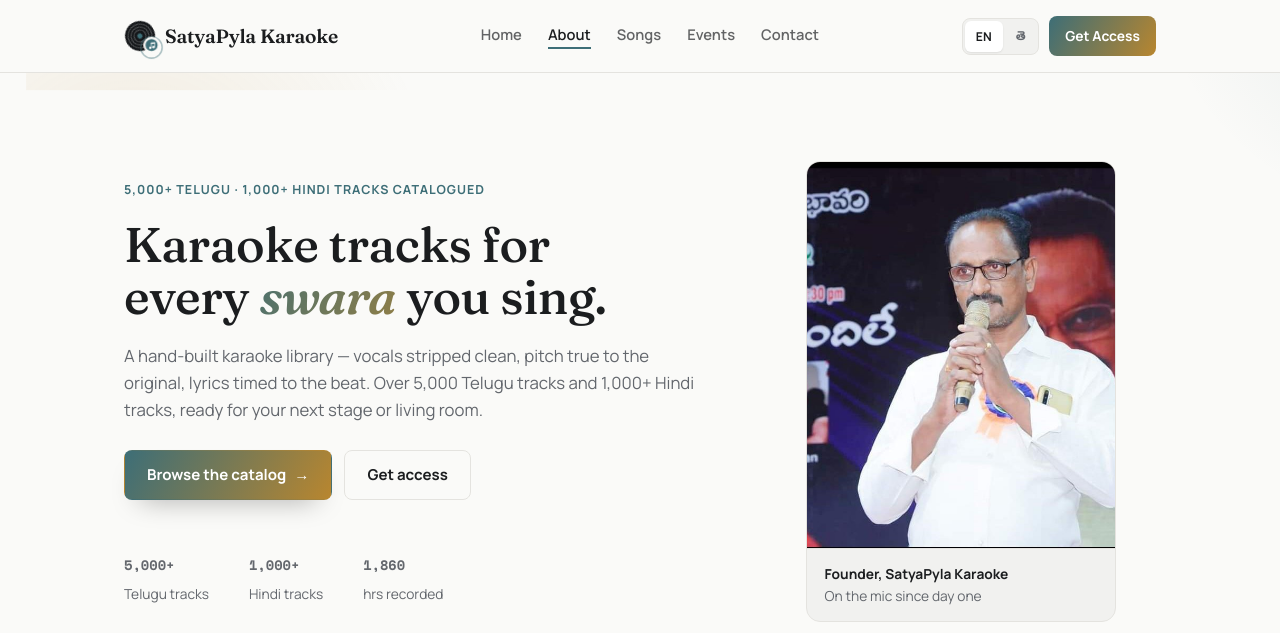
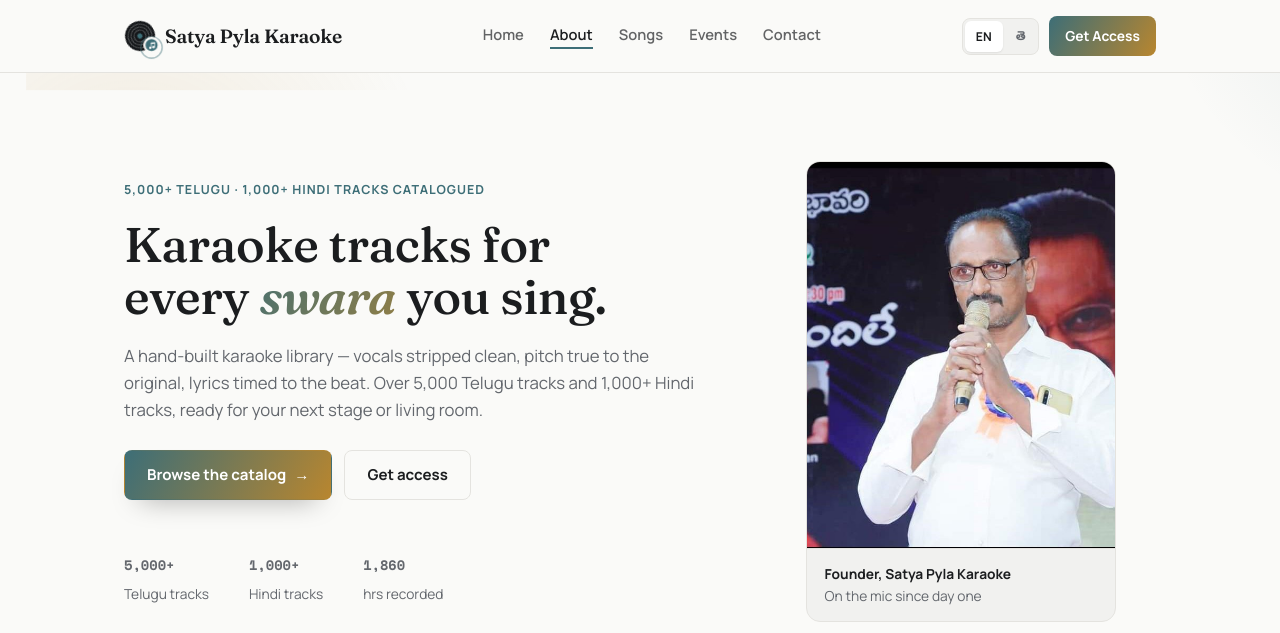
Before and after one commit to JhansiPyla2810/spkaraoke, a Next.js app: page / in a window 1280 px wide. Shown: the top 633 px of the page. Built offline with nearby package versions, Linux system fonts and the light colour scheme; no server answers; the database is empty.

Commit message:
Rebrand to Satya Pyla Karaoke (spaced) to avoid Google autocorrecting to 'Satyapal'

```diff
--- a/src/app/admin/page.tsx
+++ b/src/app/admin/page.tsx
@@ -13,7 +13,7 @@ export default async function AdminLoginPage({
   return (
     <div style={{ maxWidth: 380, margin: "80px auto", padding: "0 24px" }}>
       <h1 style={{ fontFamily: "Archivo, sans-serif", fontSize: "1.5rem", marginBottom: 20 }}>
-        SatyaPyla Karaoke Admin
+        Satya Pyla Karaoke Admin
       </h1>
       <form action={login} style={{ display: "flex", flexDirection: "column", gap: 14 }}>
         <div className="form-row">
--- a/src/app/layout.tsx
+++ b/src/app/layout.tsx
@@ -2,15 +2,15 @@ import type { Metadata } from "next";
 import "./globals.css";
 
 export const metadata: Metadata = {
-  title: "Telugu Karaoke Tracks — 5,000+ Songs | SatyaPyla Karaoke",
+  title: "Telugu Karaoke Tracks — 5,000+ Songs | Satya Pyla Karaoke",
   description:
-    "SatyaPyla Karaoke offers 5,000+ Telugu karaoke tracks and 1,000+ Hindi karaoke tracks, hand-mixed with vocals removed. Browse Telugu karaoke tracks by movie, request a song, or book a karaoke event in Kakinada, India.",
+    "Satya Pyla Karaoke offers 5,000+ Telugu karaoke tracks and 1,000+ Hindi karaoke tracks, hand-mixed with vocals removed. Browse Telugu karaoke tracks by movie, request a song, or book a karaoke event in Kakinada, India.",
   metadataBase: new URL("https://spkaraoke.vercel.app"),
   alternates: { canonical: "/" },
   openGraph: {
     type: "website",
-    siteName: "SatyaPyla Karaoke",
-    title: "Telugu Karaoke Tracks — 5,000+ Songs | SatyaPyla Karaoke",
+    siteName: "Satya Pyla Karaoke",
+    title: "Telugu Karaoke Tracks — 5,000+ Songs | Satya Pyla Karaoke",
     description:
       "5,000+ Telugu karaoke tracks and 1,000+ Hindi karaoke tracks, hand-mixed. Browse the catalog by movie, book a karaoke event, or request a song.",
     url: "https://spkaraoke.vercel.app",
@@ -18,7 +18,7 @@ export const metadata: Metadata = {
   },
   twitter: {
     card: "summary",
-    title: "Telugu Karaoke Tracks — 5,000+ Songs | SatyaPyla Karaoke",
+    title: "Telugu Karaoke Tracks — 5,000+ Songs | Satya Pyla Karaoke",
     description: "5,000+ Telugu karaoke tracks and 1,000+ Hindi karaoke tracks, hand-mixed in Kakinada, India.",
   },
 };
@@ -26,7 +26,7 @@ export const metadata: Metadata = {
 const jsonLd = {
   "@context": "https://schema.org",
   "@type": "LocalBusiness",
-  name: "SatyaPyla Karaoke",
+  name: "Satya Pyla Karaoke",
   description:
     "Hand-built Telugu and Hindi karaoke track library with 5,000+ Telugu and 1,000+ Hindi songs, plus karaoke events.",
   url: "https://spkaraoke.vercel.app/",
--- a/src/app/singers/[hero]/page.tsx
+++ b/src/app/singers/[hero]/page.tsx
@@ -19,7 +19,7 @@ export async function generateMetadata({
   const hero = await getHeroBySlug(slug);
   if (!hero || hero.count < MIN_SONGS_FOR_PAGE) return {};
   return {
-    title: `${hero.hero} Telugu Karaoke Tracks (${hero.count} songs) | SatyaPyla Karaoke`,
+    title: `${hero.hero} Telugu Karaoke Tracks (${hero.count} songs) | Satya Pyla Karaoke`,
     description: `Telugu karaoke tracks featuring ${hero.hero} — ${hero.count} karaoke tracks, vocals removed, pitch true to the original, ready to sing.`,
     alternates: { canonical: `/singers/${hero.slug}` },
   };
--- a/src/app/singers/page.tsx
+++ b/src/app/singers/page.tsx
@@ -3,7 +3,7 @@ import Link from "next/link";
 import { getAllHeroesWithCounts, MIN_SONGS_FOR_PAGE } from "@/lib/heroes";
 
 export const metadata: Metadata = {
-  title: "Telugu Karaoke Tracks by Singer & Hero — Full Catalog | SatyaPyla Karaoke",
+  title: "Telugu Karaoke Tracks by Singer & Hero — Full Catalog | Satya Pyla Karaoke",
   description:
     "Browse Telugu karaoke tracks by original hero and singer — NTR, Chiranjeevi, ANR, Nagarjuna and more, vocals removed, ready to sing.",
   alternates: { canonical: "/singers" },
@@ -71,7 +71,7 @@ export default async function SingersHubPage() {
 
       <p style={{ marginTop: 40 }}>
         <Link href="/" style={{ color: "var(--accent)", fontWeight: 700, textDecoration: "none" }}>
-          ← Back to SatyaPyla Karaoke home
+          ← Back to Satya Pyla Karaoke home
         </Link>
       </p>
     </div>
--- a/src/app/songs/[movie]/page.tsx
+++ b/src/app/songs/[movie]/page.tsx
@@ -19,7 +19,7 @@ export async function generateMetadata({
   const movie = await getMovieBySlug(slug);
   if (!movie || movie.count < MIN_SONGS_FOR_PAGE) return {};
   return {
-    title: `${movie.movie} Telugu Karaoke Tracks (${movie.count} song${movie.count === 1 ? "" : "s"}) | SatyaPyla Karaoke`,
+    title: `${movie.movie} Telugu Karaoke Tracks (${movie.count} song${movie.count === 1 ? "" : "s"}) | Satya Pyla Karaoke`,
     description: `Karaoke tracks for ${movie.movie} — ${movie.count} Telugu karaoke track${movie.count === 1 ? "" : "s"} from the movie, vocals removed, pitch true to the original, ready to sing.`,
     alternates: { canonical: `/songs/${movie.slug}` },
   };
--- a/src/app/songs/page.tsx
+++ b/src/app/songs/page.tsx
@@ -3,7 +3,7 @@ import Link from "next/link";
 import { getAllMoviesWithCounts, MIN_SONGS_FOR_PAGE } from "@/lib/movies";
 
 export const metadata: Metadata = {
-  title: "Telugu Karaoke Tracks by Movie — Full Catalog | SatyaPyla Karaoke",
+  title: "Telugu Karaoke Tracks by Movie — Full Catalog | Satya Pyla Karaoke",
   description:
     "Browse 5,000+ Telugu karaoke tracks organized by movie. Find karaoke versions of your favorite Telugu film songs, vocals removed, ready to sing.",
   alternates: { canonical: "/songs" },
@@ -76,7 +76,7 @@ export default async function SongsHubPage() {
 
       <p style={{ marginTop: 40 }}>
         <Link href="/" style={{ color: "var(--accent)", fontWeight: 700, textDecoration: "none" }}>
-          ← Back to SatyaPyla Karaoke home
+          ← Back to Satya Pyla Karaoke home
         </Link>
       </p>
     </div>
--- a/src/components/FooterAndLegends.tsx
+++ b/src/components/FooterAndLegends.tsx
@@ -28,7 +28,7 @@ export default function FooterAndLegends() {
     <>
       <footer style={{ borderBottom: "none" }}>
         <div className="wrap footrow">
-          <span>© 2026 SatyaPyla Karaoke</span>
+          <span>© 2026 Satya Pyla Karaoke</span>
           <a className="footer-yt" href="https://www.youtube.com/@Spkaraoke8981" target="_blank" rel="noopener">
             <svg width="18" height="18" viewBox="0 0 24 24" fill="currentColor">
               <path d="M23.5 6.2a3 3 0 0 0-2.1-2.1C19.5 3.5 12 3.5 12 3.5s-7.5 0-9.4.6A3 3 0 0 0 .5 6.2 31 31 0 0 0 0 12a31 31 0 0 0 .5 5.8 3 3 0 0 0 2.1 2.1c1.9.6 9.4.6 9.4.6s7.5 0 9.4-.6a3 3 0 0 0 2.1-2.1A31 31 0 0 0 24 12a31 31 0 0 0-.5-5.8ZM9.6 15.6V8.4L15.8 12Z" />
--- a/src/components/Hero.tsx
+++ b/src/components/Hero.tsx
@@ -27,9 +27,9 @@ export default function Hero() {
           </div>
         </div>
         <figure className="hero-photo">
-          <img src="/assets/owner.jpg" alt="Founder of SatyaPyla Karaoke on stage with a mic" />
+          <img src="/assets/owner.jpg" alt="Founder of Satya Pyla Karaoke on stage with a mic" />
           <figcaption>
-            <b>Founder, SatyaPyla Karaoke</b>
+            <b>Founder, Satya Pyla Karaoke</b>
             <br />
             <span>{t.founderRole}</span>
           </figcaption>
--- a/src/components/Nav.tsx
+++ b/src/components/Nav.tsx
@@ -57,7 +57,7 @@ export default function Nav() {
               </svg>
             </span>
           </span>
-          SatyaPyla Karaoke
+          Satya Pyla Karaoke
         </div>
         <div className="navlinks">
           <a href="#home" className={active === "home" ? "active" : ""}>{t.navHome}</a>
--- a/src/lib/translations.ts
+++ b/src/lib/translations.ts
@@ -10,7 +10,7 @@ export const TRANSLATIONS = {
     statTelugu: "Telugu tracks", statHindi: "Hindi tracks", statHrs: "hrs recorded",
     founderRole: "On the mic since day one",
     aboutEyebrow: "About the studio", aboutH2: "Every track cut, timed and tuned by hand.",
-    aboutP: "SatyaPyla Karaoke is a one-person operation with a decade behind the mixing desk. Every track in the catalog has been separated, re-pitched and lyric-synced individually — no bulk AI stem-splitting, no shortcuts. If a song is in the library, it's been sung through at least once to check the key sits right.",
+    aboutP: "Satya Pyla Karaoke is a one-person operation with a decade behind the mixing desk. Every track in the catalog has been separated, re-pitched and lyric-synced individually — no bulk AI stem-splitting, no shortcuts. If a song is in the library, it's been sung through at least once to check the key sits right.",
     langTeluguPill: "Telugu", langHindiPill: "Hindi",
     tstep1h: "Song request or pick from catalog", tstep1p: "Browse the collection or tell us a track that isn't listed yet.",
     tstep2h: "Vocal removal & key check", tstep2p: "Original vocals stripped, pitch verified against the source recording.",
@@ -46,7 +46,7 @@ export const TRANSLATIONS = {
     statTelugu: "తెలుగు ట్రాక్స్", statHindi: "హిందీ ట్రాక్స్", statHrs: "రికార్డ్ చేసిన గంటలు",
     founderRole: "మొదటి రోజు నుండి మైక్‌లో",
     aboutEyebrow: "స్టూడియో గురించి", aboutH2: "ప్రతి ట్రాక్ చేతితో కట్ చేసి, టైమ్ చేసి, ట్యూన్ చేయబడింది.",
-    aboutP: "SatyaPyla Karaoke అనేది మిక్సింగ్ డెస్క్ వెనుక దశాబ్దం అనుభవం ఉన్న ఒక్క వ్యక్తి నడిపే పని. కేటలాగ్‌లోని ప్రతి ట్రాక్ విడిగా వేరు చేయబడి, పిచ్ సరిచేయబడి, సాహిత్యం సింక్ చేయబడింది — బల్క్ AI స్టెమ్-స్ప్లిటింగ్ లేదు, షార్ట్‌కట్‌లు లేవు. లైబ్రరీలో ఒక పాట ఉంటే, కీ సరిగ్గా సరిపోతుందో లేదో చూడటానికి కనీసం ఒకసారి పాడి చూడబడింది.",
+    aboutP: "Satya Pyla Karaoke అనేది మిక్సింగ్ డెస్క్ వెనుక దశాబ్దం అనుభవం ఉన్న ఒక్క వ్యక్తి నడిపే పని. కేటలాగ్‌లోని ప్రతి ట్రాక్ విడిగా వేరు చేయబడి, పిచ్ సరిచేయబడి, సాహిత్యం సింక్ చేయబడింది — బల్క్ AI స్టెమ్-స్ప్లిటింగ్ లేదు, షార్ట్‌కట్‌లు లేవు. లైబ్రరీలో ఒక పాట ఉంటే, కీ సరిగ్గా సరిపోతుందో లేదో చూడటానికి కనీసం ఒకసారి పాడి చూడబడింది.",
     langTeluguPill: "తెలుగు", langHindiPill: "హిందీ",
     tstep1h: "పాట రిక్వెస్ట్ చేయండి లేదా కేటలాగ్ నుండి ఎంచుకోండి", tstep1p: "కలెక్షన్ చూడండి లేదా ఇంకా జాబితాలో లేని పాటను మాకు చెప్పండి.",
     tstep2h: "వాయిస్ తొలగింపు & కీ చెక్", tstep2p: "అసలు వాయిస్ తీసివేయబడుతుంది, పిచ్ మూల రికార్డింగ్‌తో సరిపోల్చి నిర్ధారించబడుతుంది.",
```
